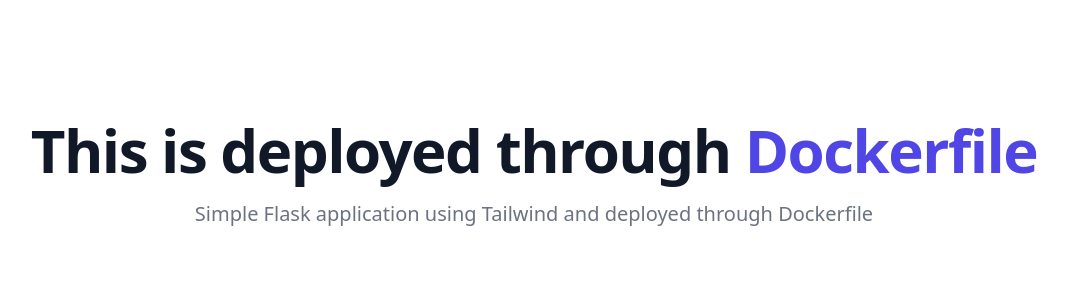
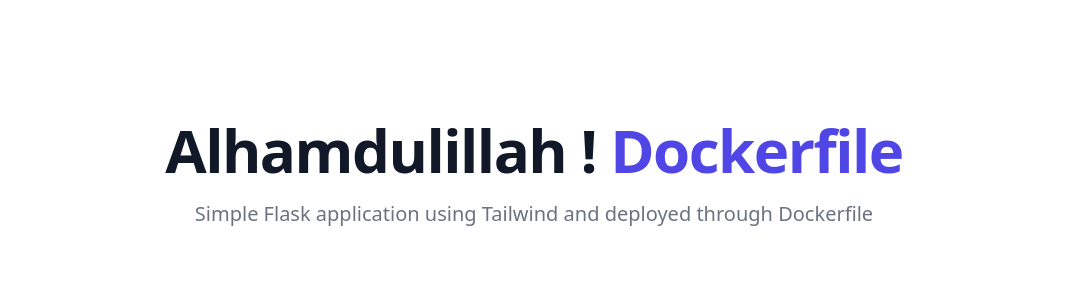
Before and after one commit to erkmk/flask-docker-deploy, a Flask app: page / in a window 1280 px wide. Shown: the top 300 px of the page, without its empty margins (106-1174 px from the left). Run offline with Flask 2, Linux system fonts and the light colour scheme.

Commit message:
change in temp

```diff
--- a/app/templates/index.html
+++ b/app/templates/index.html
@@ -7,14 +7,14 @@
         href="https://unpkg.com/tailwindcss@^1.0/dist/tailwind.min.css"
         rel="stylesheet"
     />
-    <title>Flask App with Tailwind</title>
+    <title>Flask App with Testing by Khalid Khan</title>
   </head>
   <body>
     <div class="relative pt-6 pb-16 sm:pb-24">
       <main class="mt-16 mx-auto max-w-7xl px-4 sm:mt-24">
         <div class="text-center">
           <h1 class="text-4xl tracking-tight font-extrabold text-gray-900 sm:text-5xl md:text-6xl">
-            <span class="block xl:inline">This is deployed through</span>
+            <span class="block xl:inline">Alhamdulillah !</span>
             <span class="block text-indigo-600 xl:inline">Dockerfile</span>
           </h1>
           <p class="mt-3 max-w-md mx-auto text-base text-gray-500 sm:text-lg md:mt-5 md:text-xl md:max-w-3xl">
```
